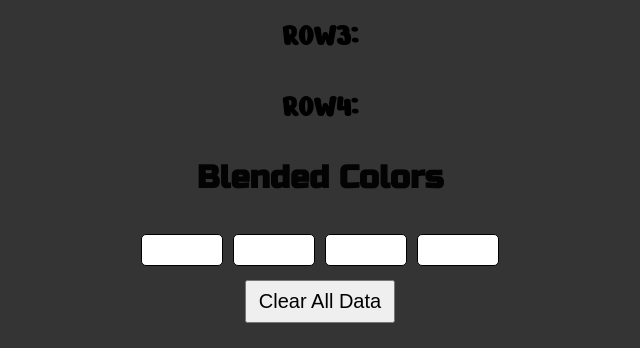
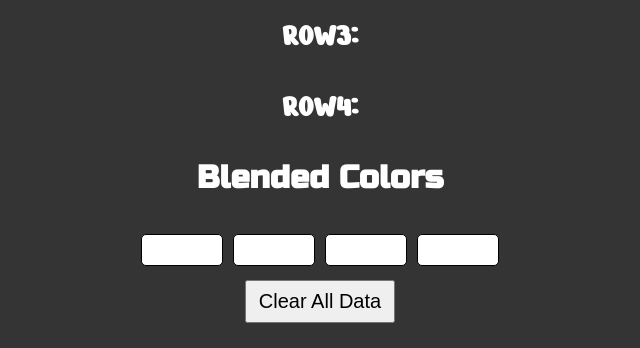
Before and after one commit to michaeliyer/colorConnectorThree, a plain HTML site: page index.html in a window 1280 px wide. Shown: the part 726-1074 px from the top of the page, without its empty margins (320-960 px from the left). Drawn offline with Linux system fonts and the light colour scheme; a web font is replaced by a local one.

Commit message:
UI improvements

```diff
--- a/script.js
+++ b/script.js
@@ -237,7 +237,7 @@ function editLatestEntry(row) {
 function displayTotals(totals) {
     let totalDiv = document.getElementById("totals");
     totalDiv.innerHTML = "<h3>Total Breakdown</h3>";
-    totalDiv.style.color = "black";
+    totalDiv.style.color = "white";
 
     for (let row in totals) {
         let text = `<strong>${row.toUpperCase()}:</strong> `;
@@ -251,10 +251,10 @@ function displayTotals(totals) {
 
             text += `<span style="color: ${colorRGB}; font-weight: bold;">
                         ${capitalizedColor} (${totals[row][color]})
-                     </span>, `;
+                     </span>🌈 `;
         }
-
-        totalDiv.innerHTML += `<p>${text.slice(0, -2)}</p>`; // Remove last comma
+        totalDiv.innerHTML += `<p>${text}</p>`;
+        // totalDiv.innerHTML += `<p>${text.slice(0, -2)}</p>`; // Remove last comma
     }
 }
 
--- a/style.css
+++ b/style.css
@@ -4,14 +4,15 @@ body {
     text-align: center;
     margin: 20px;
     background-color: rgb(53, 52, 52);
-    color: rgb(203, 203, 203);
+    color: rgb(255, 255, 255);
 }
 
 .textSize,
 h2 {
     font-family: "Russo One", sans-serif;
     font-size: 2rem;
-    color: rgb(3, 3, 3);
+    color: rgb(255, 255, 255);
+    /* color: rgb(3, 3, 3); */
 }
 
 .row {
@@ -52,6 +53,7 @@ h2 {
 .total-breakdown {
     font-family: "Nerko One", cursive;
     font-size: 2rem;
+    color: white;
 }
 
 .latest-entry,
```
